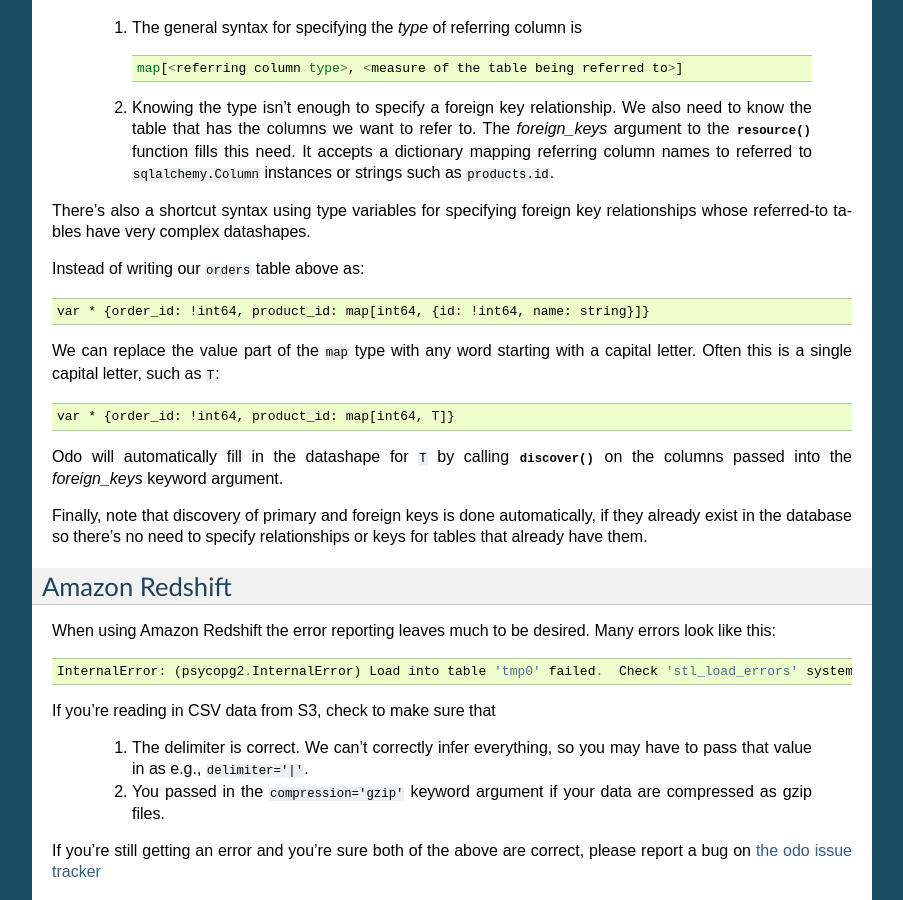
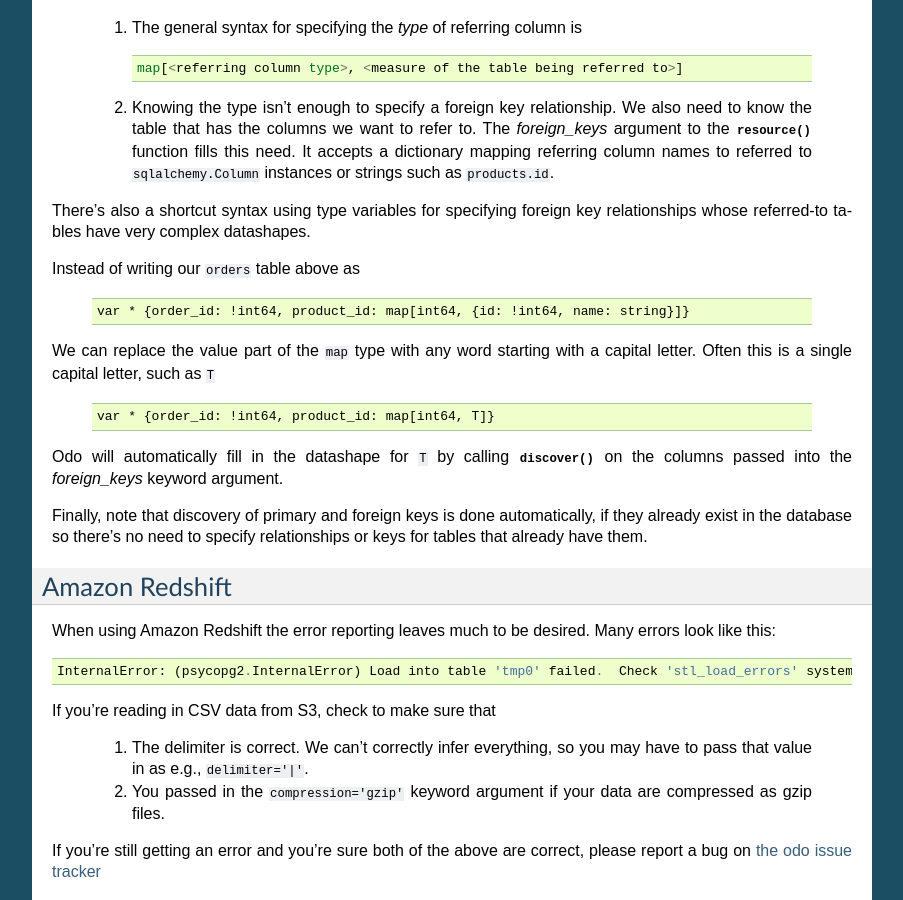
Before and after one commit to blaze/odo, a Sphinx documentation site: the page built from docs/source/sql.rst, in a window 1280 px wide and 900 px high, scrolled down 2011 px. Shown: the whole window, without its empty margins (198-1101 px from the left). Built offline with Sphinx 7.4.7, drawn with Linux system fonts in a browser that asks for light colours.

Commit message:
Indent a bit

```diff
--- a/docs/source/sql.rst
+++ b/docs/source/sql.rst
@@ -140,14 +140,18 @@ There are two important things to note here.
 There's also a shortcut syntax using type variables for specifying foreign
 key relationships whose referred-to tables have very complex datashapes.
 
-Instead of writing our ``orders`` table above as::
+Instead of writing our ``orders`` table above as
 
-   var * {order_id: !int64, product_id: map[int64, {id: !int64, name: string}]}
+   ::
+
+      var * {order_id: !int64, product_id: map[int64, {id: !int64, name: string}]}
 
 We can replace the value part of the ``map`` type with any word starting with a
-capital letter. Often this is a single capital letter, such as ``T``::
+capital letter. Often this is a single capital letter, such as ``T``
 
-   var * {order_id: !int64, product_id: map[int64, T]}
+   ::
+
+      var * {order_id: !int64, product_id: map[int64, T]}
 
 Odo will automatically fill in the datashape for ``T`` by calling
 :func:`~odo.discover` on the columns passed into the `foreign_keys` keyword
```
